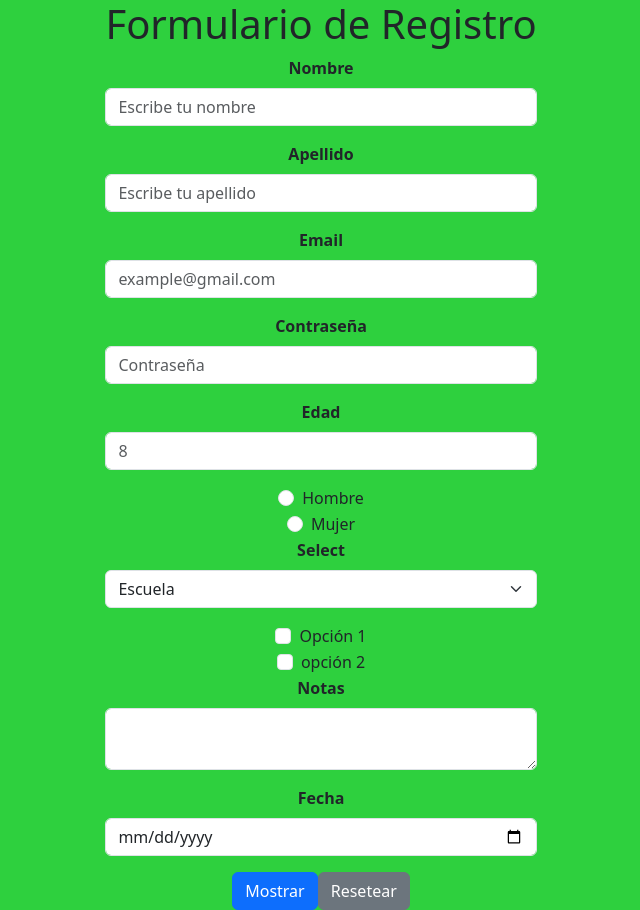
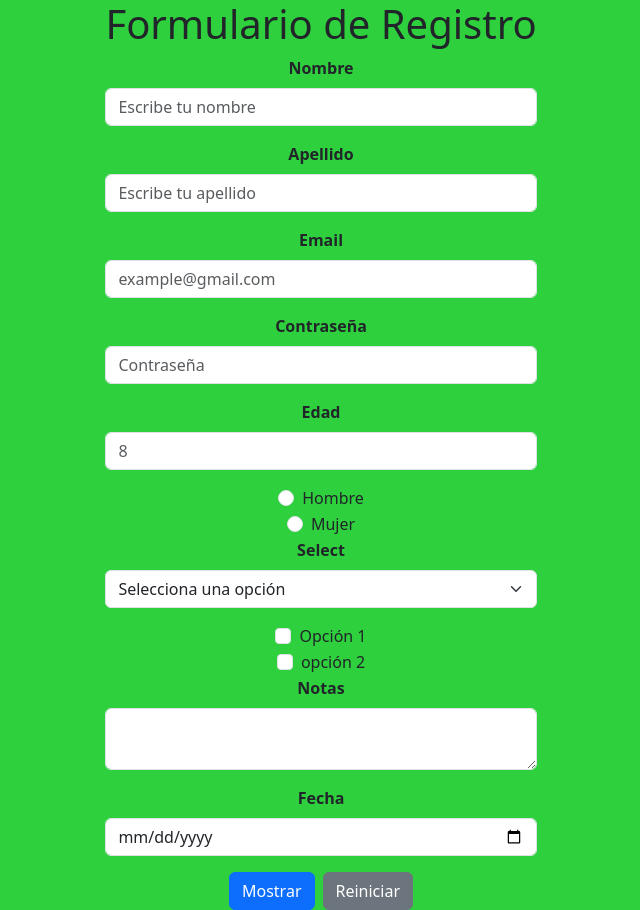
Before and after one commit to MarcosEspinoza-9/Practica--1---Componentes, a React (Create React App) app: page / in a window 1280 px wide. Shown: the whole page, without its empty margins (319-959 px from the left). Built offline with nearby package versions, Linux system fonts and the light colour scheme.

Commit message:
practica #5 terminada

```diff
--- a/src/components/FormularioDeRegistro.js
+++ b/src/components/FormularioDeRegistro.js
@@ -4,7 +4,6 @@ import { FormGroup, Label, Input, Modal, ModalHeader, ModalBody, ModalFooter, Bu
 import DatosModal from './DatosModal';
 
 const FormularioRegistro = () => {
-    //! Guardo el estado inicial de objebjetos en una variable
     const initialState = {
         nombre: '',
         apellido: '',
@@ -17,33 +16,25 @@ const FormularioRegistro = () => {
         notas: '',
         fechaRegistro: ''
     };
-
-    //* Hago un estado donde incialmente el estado es la variable de objetos vacios
-    const [datos, setDatos] = useState(initialState);
+    const [datos, setDatos] =useState(initialState) ;
 
 
-
-    //* Estado para manejar el estado del Modal
     const [modalOpen, setModalOpen] = useState(false);
     const actionModal = () => setModalOpen(!modalOpen);
 
-    //TODO: Funcion para cambiar el estado de los datos iniciales
-        const handleChange = (props) => {
-        const { input, value, type, checked } = props.target;
+    const handleChange = (props) => {
+        const { name, value, type, checked } = props.target;
         setDatos({
-            //! operador de propagación que se utiliza para copiar todas las propiedades existentes del objeto datos al nuevo objeto.
             ...datos,
-            //* si el input(type) es chekbox es tru, si no, se le asiga un valor que es el actual del input
-            [input]: type === 'checkbox' ? checked : value
+            [name]: type === 'checkbox' ? checked : value
         });
     };
 
-    //TODO: Funcion para abrir el modal
-    const handleSubmit = (props) => {
-        props.preventDefault(); //! // Evitar la recarga de la página
-        actionModal(); //! Abrir el modal al enviar el formulario
-        //* console.log(datos);
+    const handleSubmit = (e) => {
+        e.preventDefault();
+        actionModal(); // Abrir el modal al enviar el formulario
     };
+
 
     //TODO: Funcion para Reiniciar los inputs
     const Reset = () => {
@@ -51,17 +42,13 @@ const FormularioRegistro = () => {
         // console.log(Reset);
     };
 
-
     return (
         <div className="form-container">
             <h1>Formulario de Registro</h1>
-            {/* //!El atributo onChange asigna una función manejadora de eventos que se ejecuta cada vez que el valor del input cambia.  */}
-            <form onSubmit={handleSubmit} >
+            <form onSubmit={handleSubmit}>
                 <FormGroup>
                     <Label className="fw-bold" for="name">Nombre</Label>
-                    {/* //! El atributo "value" vincula el valor del input al estado del componente.
-                    //! Esto asegura que el input muestre el valor actual del estado y se actualice automáticamente cuando el estado cambie. */}
-                    <Input id="name" name="nombre" placeholder="Escribe tu nombre" value={datos.nombre} onChange={handleChange}   />
+                    <Input id="name" name="nombre" placeholder="Escribe tu nombre" value={datos.nombre}  onChange={handleChange} />
                 </FormGroup>
                 <FormGroup>
                     <Label className="fw-bold" for="lastName">Apellido</Label>
@@ -69,19 +56,19 @@ const FormularioRegistro = () => {
                 </FormGroup>
                 <FormGroup>
                     <Label className="fw-bold" for="Email">Email</Label>
-                    <Input id="Email" name="email" placeholder="example@gmail.com" value={datos.email} onChange={handleChange} />
+                    <Input id="Email" name="email" placeholder="example@gmail.com" value={datos.email}  onChange={handleChange} />
                 </FormGroup>
                 <FormGroup>
                     <Label className="fw-bold" for="password">Contraseña</Label>
-                    <Input id="password" type="password" name="password" placeholder="Contraseña" value={datos.password} onChange={handleChange} />
+                    <Input id="password" type="password" name="password" placeholder="Contraseña" value={datos.password}  onChange={handleChange} />
                 </FormGroup>
                 <FormGroup>
                     <Label className="fw-bold" for="age">Edad</Label>
-                    <Input id="age" type="number" name="edad" placeholder="8" value={datos.edad} onChange={handleChange} />
+                    <Input id="age" type="number" name="edad" placeholder="8" value={datos.edad}  onChange={handleChange} />
                 </FormGroup>
                 <FormGroup check>
                     <Label check>
-                        <Input name="genero" type="radio" value="masculino" checked={datos.genero === 'masculino'} onChange={handleChange} />
+                        <Input name="genero" type="radio" value="masculino" checked={datos.genero === 'masculino'}   onChange={handleChange} />
                         Hombre
                     </Label>
                 </FormGroup>
@@ -93,11 +80,12 @@ const FormularioRegistro = () => {
                 </FormGroup>
                 <FormGroup>
                     <Label className="fw-bold" for="Select">Select</Label>
-                    <Input id="Select" name="rol" type="select" value={datos.rol} onChange={handleChange}>
-                        <option onChange={handleChange} >Escuela</option>
-                        <option>Secundaria</option>
-                        <option>Preparatoria</option>
-                        <option>Universidad</option>
+                    <Input id="Select" name="rol" type="select"  value={datos.rol} onChange={handleChange}>
+                        <option value="">Selecciona una opción</option>
+                        <option value="Escuela">Escuela</option>
+                        <option value="Secundaria">Secundaria</option>
+                        <option value="Preparatoria">Preparatoria</option>
+                        <option value="Universidad">Universidad</option>
                     </Input>
                 </FormGroup>
                 <FormGroup check>
@@ -121,12 +109,11 @@ const FormularioRegistro = () => {
                     <Input id="date" type="date" name="fechaRegistro" value={datos.fechaRegistro} onChange={handleChange} />
                 </FormGroup>
                 <button type="submit" className="btn btn-primary">Mostrar</button>
-                <Button type="button" className="btn btn-secondary" onClick={Reset}>Resetear</Button>
+                <Button type="button" color="secondary" onClick={Reset} className="ms-2">Reiniciar</Button>
             </form>
 
 
-            <DatosModal isOpen={modalOpen} toggle={actionModal}  datos={datos}/>
-
+            <DatosModal isOpen={modalOpen} toggle={actionModal} datos={datos} />
         </div>
     );
 };
```
